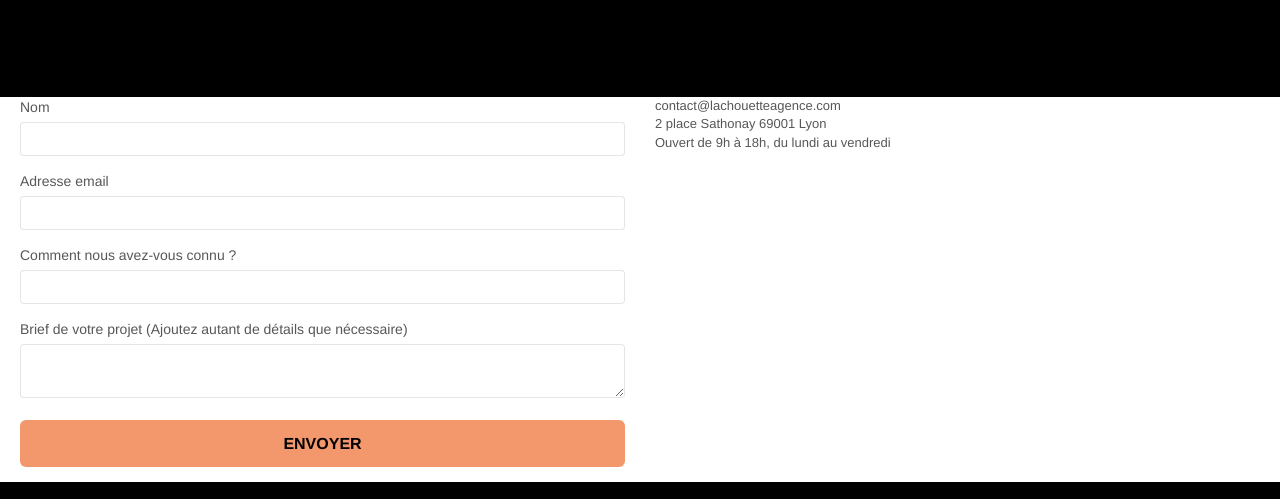
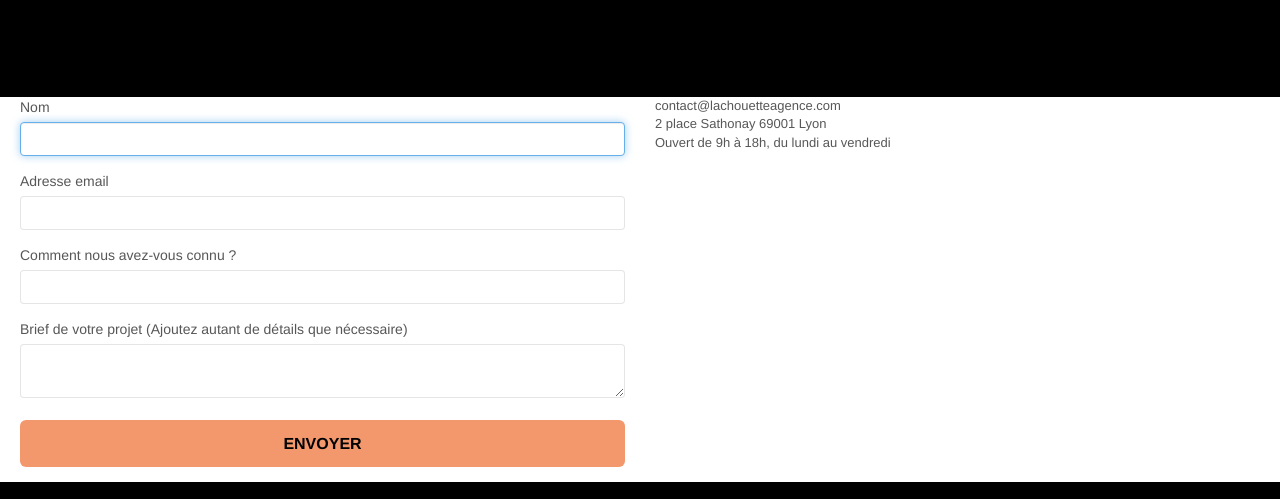
Before and after one commit to MerigeaudNicolas/MERIGEAUD_P4, a plain HTML site: page Contact.html in a window 1280 px wide. Shown: the part 292-791 px from the top of the page. Drawn offline with Linux system fonts and the light colour scheme.

Commit message:
modification page contact autofocus

```diff
--- a/Contact.html
+++ b/Contact.html
@@ -96,7 +96,7 @@
 							<label for="name">
 								Nom
 							</label>
-							<input id="name" name="name" class="form-control" required />
+							<input id="name" name="name" class="form-control" required autofocus/>
 						</div>
 						<div class="form-group">
 							<label for="email">
```
